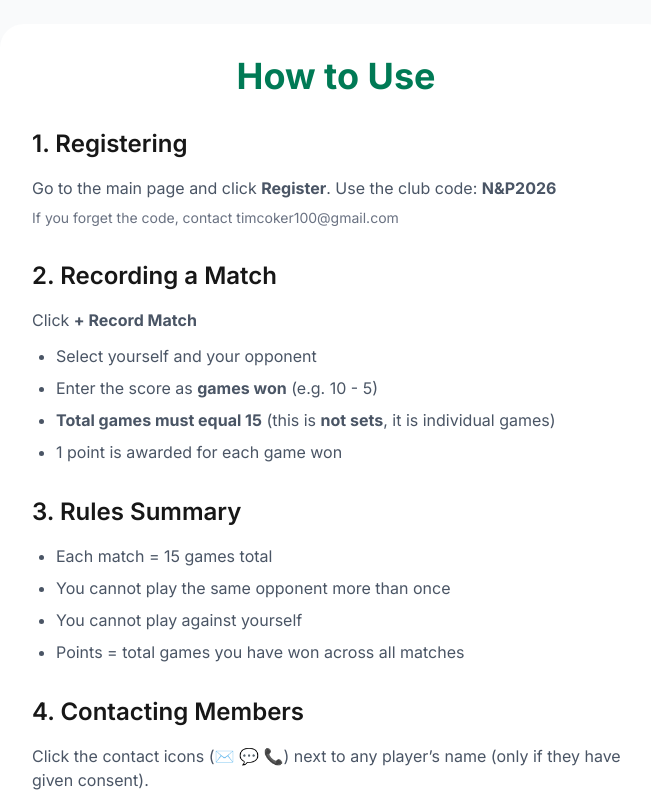
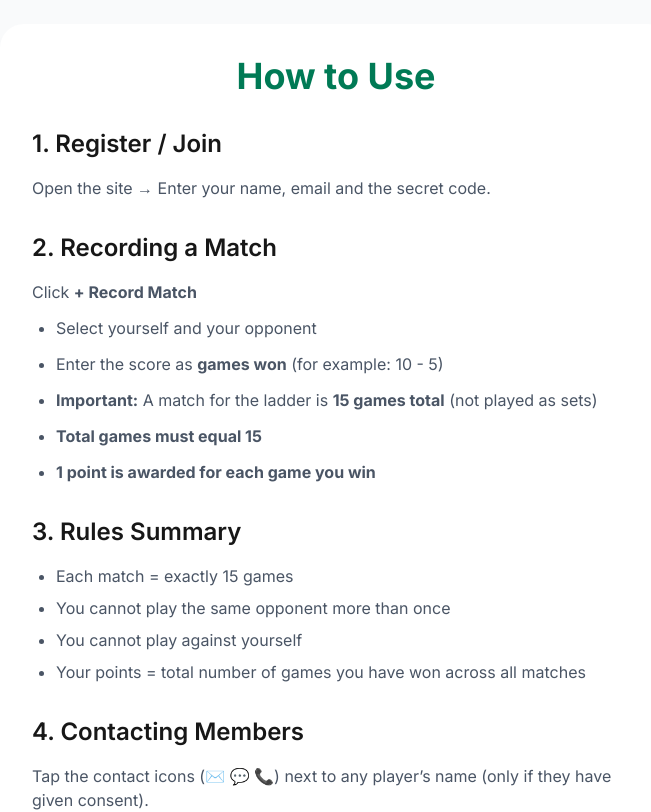
Before and after one commit to timcoker100-prog/napton-tennis-ladder, a Next.js app: page /instructions in a window 1280 px wide. Shown: the top 812 px of the page, without its empty margins (304-955 px from the left). Built offline with nearby package versions, Linux system fonts and the light colour scheme.

Commit message:
Final instructions update

```diff
--- a/app/instructions/page.tsx
+++ b/app/instructions/page.tsx
@@ -6,35 +6,35 @@ export default function Instructions() {
 
         <div className="space-y-8">
           <div>
-            <h2 className="text-2xl font-semibold mb-4">1. Registering</h2>
-            <p className="text-gray-600">Go to the main page and click <strong>Register</strong>. Use the club code: <strong>N&amp;P2026</strong></p>
-            <p className="text-sm text-gray-500 mt-2">If you forget the code, contact timcoker100@gmail.com</p>
+            <h2 className="text-2xl font-semibold mb-4">1. Register / Join</h2>
+            <p className="text-gray-600">Open the site → Enter your name, email and the secret code.</p>
           </div>
 
           <div>
             <h2 className="text-2xl font-semibold mb-4">2. Recording a Match</h2>
             <p className="text-gray-600 mb-3">Click <strong>+ Record Match</strong></p>
-            <ul className="list-disc pl-6 space-y-2 text-gray-600">
+            <ul className="list-disc pl-6 space-y-3 text-gray-600">
               <li>Select yourself and your opponent</li>
-              <li>Enter the score as <strong>games won</strong> (e.g. 10 - 5)</li>
-              <li><strong>Total games must equal 15</strong> (this is <strong>not sets</strong>, it is individual games)</li>
-              <li>1 point is awarded for each game won</li>
+              <li>Enter the score as <strong>games won</strong> (for example: 10 - 5)</li>
+              <li><strong>Important:</strong> A match for the ladder is <strong>15 games total</strong> (not played as sets)</li>
+              <li><strong>Total games must equal 15</strong></li>
+              <li><strong>1 point is awarded for each game you win</strong></li>
             </ul>
           </div>
 
           <div>
             <h2 className="text-2xl font-semibold mb-4">3. Rules Summary</h2>
             <ul className="list-disc pl-6 space-y-2 text-gray-600">
-              <li>Each match = 15 games total</li>
+              <li>Each match = exactly 15 games</li>
               <li>You cannot play the same opponent more than once</li>
               <li>You cannot play against yourself</li>
-              <li>Points = total games you have won across all matches</li>
+              <li>Your points = total number of games you have won across all matches</li>
             </ul>
           </div>
 
           <div>
             <h2 className="text-2xl font-semibold mb-4">4. Contacting Members</h2>
-            <p className="text-gray-600">Click the contact icons (✉️ 💬 📞) next to any player’s name (only if they have given consent).</p>
+            <p className="text-gray-600">Tap the contact icons (✉️ 💬 📞) next to any player’s name (only if they have given consent).</p>
           </div>
         </div>
 
```
